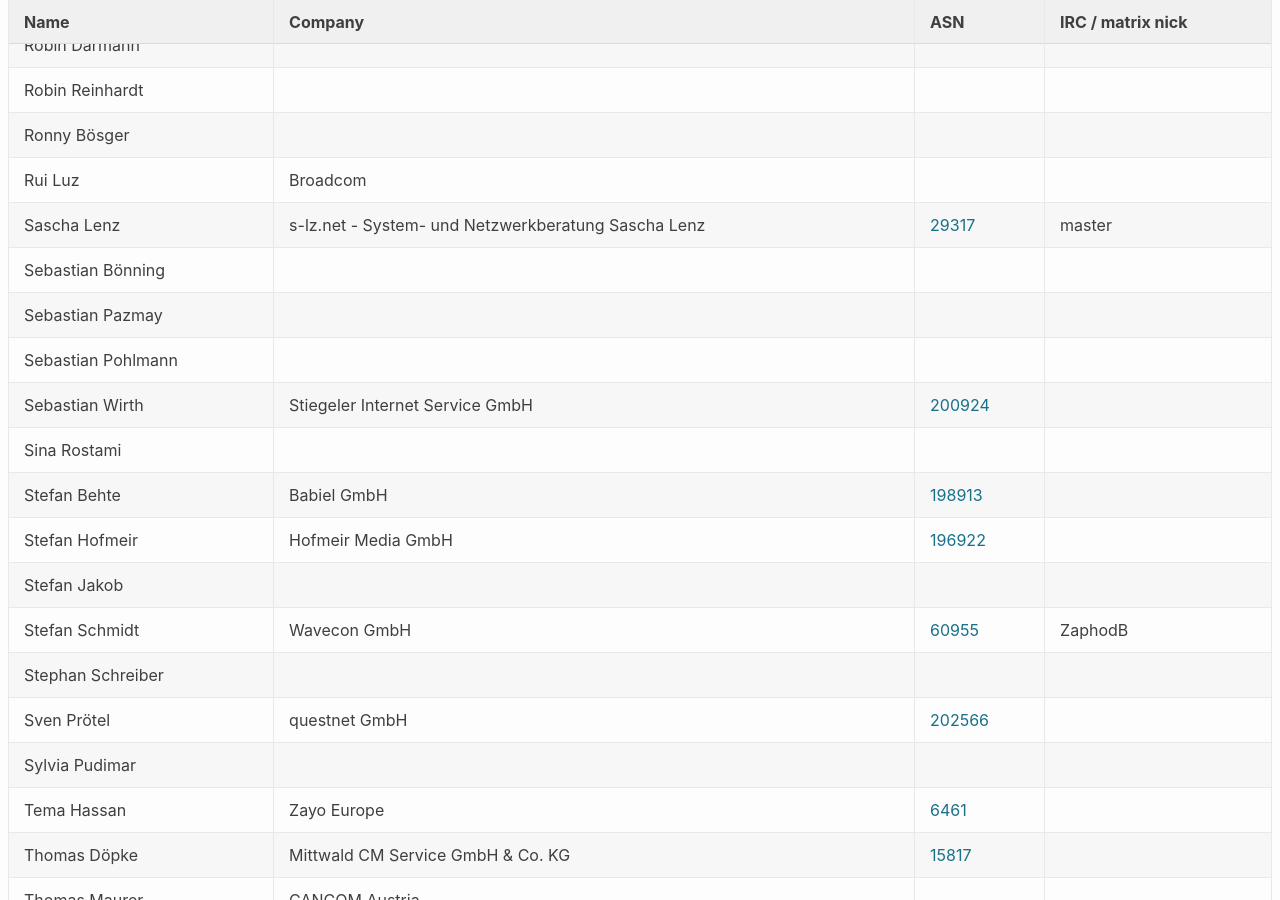
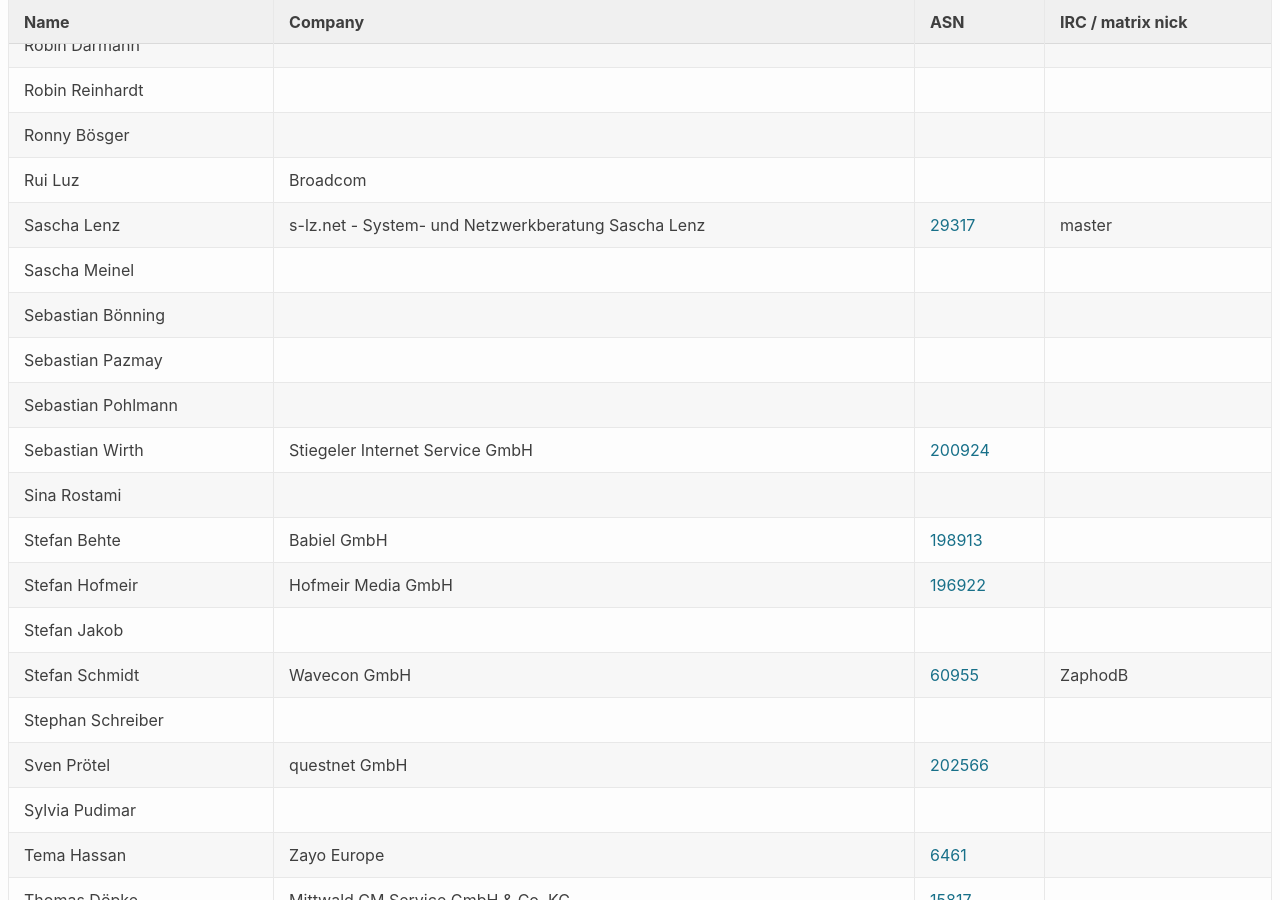
Before and after one commit to denog/pretix-attendeelist, a Jekyll site: the page built from denog16/index.markdown, in a window 1280 px wide and 900 px high, scrolled down 25404 px. Built offline with Jekyll 4.4.1, drawn with Linux system fonts in a browser that asks for light colours.

Commit message:
Latest data: Tue Nov 12 19:48:09 UTC 2024

```diff
--- a/_data/attendees_denog16_online.json
+++ b/_data/attendees_denog16_online.json
@@ -58,6 +58,12 @@
     "company": "s-lz.net - System- und Netzwerkberatung Sascha Lenz",
     "irc": "master",
     "asn": "29317"
+  },
+  {
+    "name": "Sascha Meinel",
+    "company": null,
+    "irc": null,
+    "asn": null
   },
   {
     "name": "Sebastian Bönning",
```
